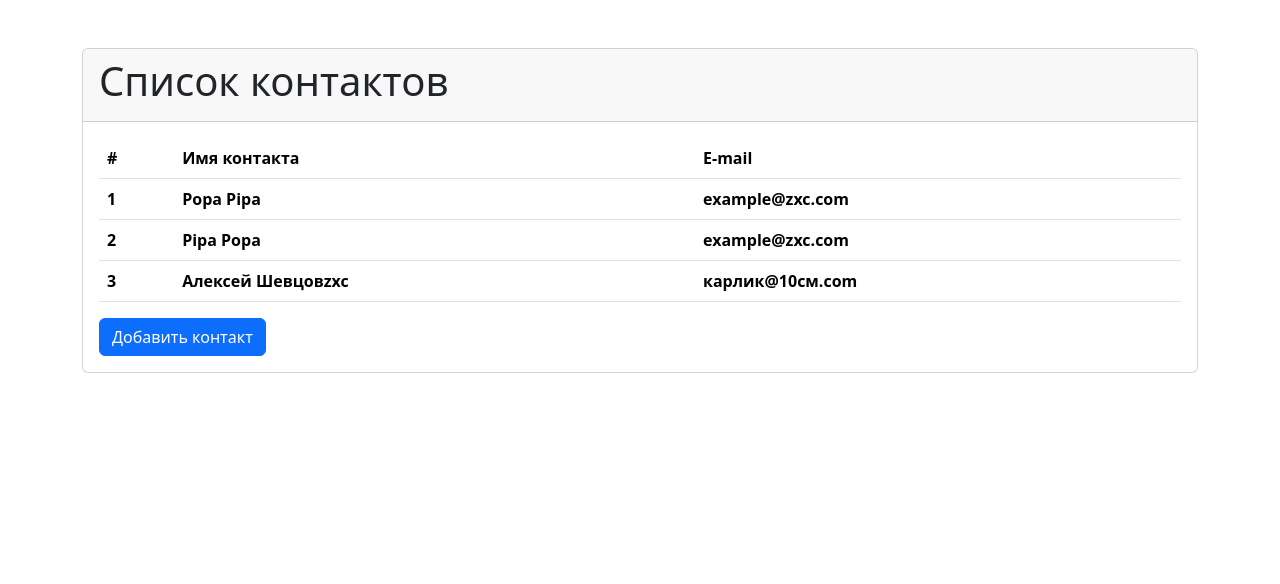
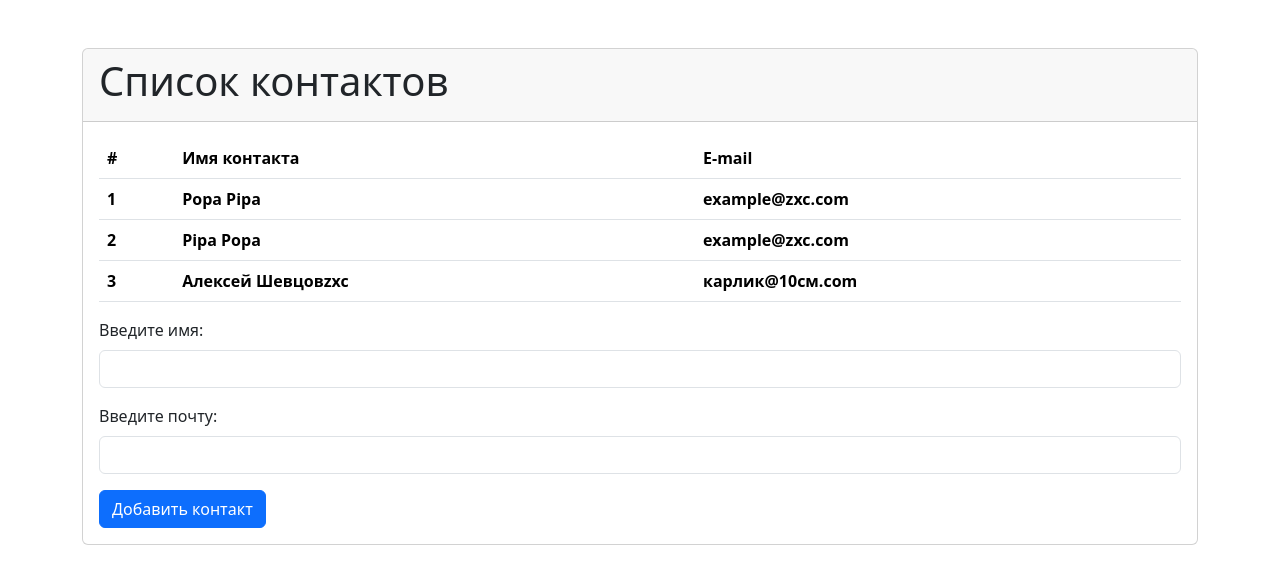
Before and after one commit to GageOsu/C-React-Bootstrap-Contacts-CRUD, a React (Vite) app in the folder client/: page / in a window 1280 px wide. Shown: the top 584 px of the page. Built offline with nearby package versions, Linux system fonts and the light colour scheme.

Commit message:
Добавление формы

```diff
--- a/client/src/App.jsx
+++ b/client/src/App.jsx
@@ -1,5 +1,6 @@
 import { useState } from 'react'
 import TableContact from './layout/TableContact/TableContact'
+import FormContact from './layout/FormContact/FormContact'
 
 const App = () => {
 
@@ -33,14 +34,7 @@
 
         <div className="card-body">
           <TableContact contacts={contacts} />
-          <div>
-            <button
-              className="btn btn-primary"
-              onClick={() => { addContact() }}
-            >
-              Добавить контакт
-            </button>
-          </div>
+          <FormContact addContact={addContact} />
         </div>
       </div>
     </div>
--- /dev/null
+++ b/client/src/layout/FormContact/FormContact.jsx
@@ -0,0 +1,31 @@
+import React from "react";
+
+const FormContact = (props) => {
+    return (
+        <div>
+            <div className="mb-3">
+                <form>
+                    <div className="mb-3">
+                        <label className="form-label">Введите имя:</label>
+                        <input className="form-control" type="text" />
+                    </div>
+                    <div className="mb-3">
+                        <label className="form-label">Введите почту:</label>
+                        <input className="form-control" type="text" />
+                    </div>
+                </form>
+            </div>
+
+            <div>
+                <button
+                    className="btn btn-primary"
+                    onClick={() => { props.addContact() }}
+                >
+                    Добавить контакт
+                </button>
+            </div>
+        </div>
+    )
+}
+
+export default FormContact;
```
